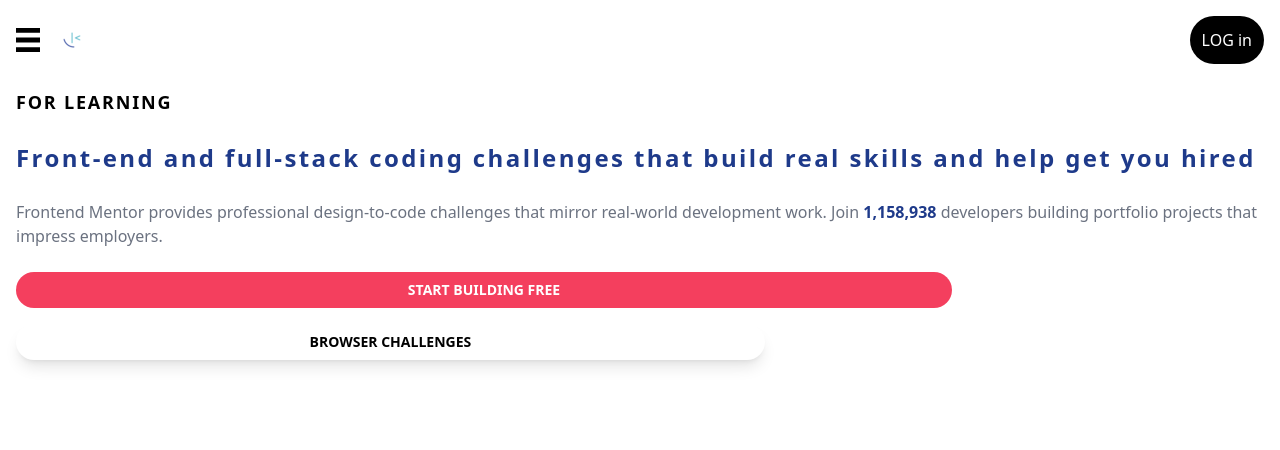
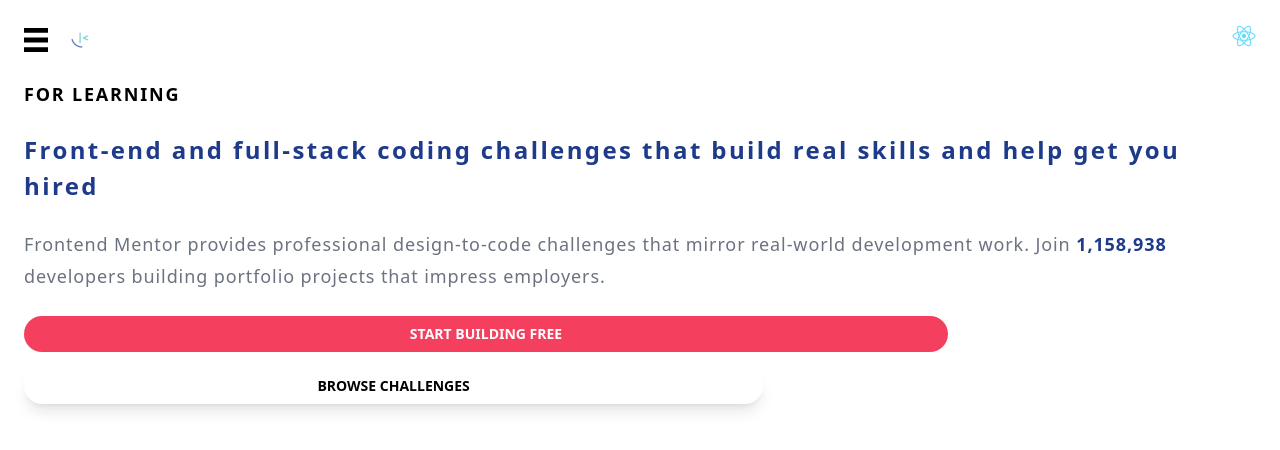
Before and after one commit to karma-code85/frontend-mentor-dashboard-with-full-functionl, a React (Create React App) app: page / in a window 1280 px wide. Shown: the top 450 px of the page. Built offline with nearby package versions, Linux system fonts and the light colour scheme.

Commit message:
dropdown code for nav

```diff
--- a/src/App.jsx
+++ b/src/App.jsx
@@ -3,16 +3,18 @@
 
 
 export default function App(){
+  const [isOpen , setIsOpen]=useState(false)
+
   return(
-    <div className="min-h-screen max-sm p-4 space-y-6 ">
+    <div className="min-h-screen max-sm space-y-6 p-6">
       <Nav/>
       <div className="space-y-6">
       <h1 className="font-semibold text-lg tracking-widest">FOR LEARNING</h1>
       <p className="font-semibold text-2xl text-blue-900 tracking-widest leading-9 ">Front-end and full-stack coding challenges that build real skills and help get you hired</p>
-      <p className="text-gray-500">Frontend Mentor provides professional design-to-code challenges that mirror real-world development work. Join <span className="text-blue-900 font-bold">1,158,938</span> developers building portfolio projects that impress employers.</p>
+      <p className="text-gray-500 tracking-wider leading-8 text-lg">Frontend Mentor provides professional design-to-code challenges that mirror real-world development work. Join <span className="text-blue-900 font-bold">1,158,938</span> developers building portfolio projects that impress employers.</p>
       <div className="flex flex-col  space-y-4">
         <button className="text-white p-2 font-bold text-sm bg-rose-500 rounded-full w-3/4 text-center">START BUILDING FREE</button>
-        <button className="font-bold w-3/5 bg-white shadow-lg  text-sm rounded-full p-2 text-center">BROWSER CHALLENGES</button>
+        <button className="font-bold w-3/5 bg-white shadow-lg  text-sm rounded-full p-2 text-center">BROWSE CHALLENGES</button>
       </div>
       </div>
 
--- a/src/components/Nav.jsx
+++ b/src/components/Nav.jsx
@@ -1,14 +1,60 @@
 import { useState } from "react";
 
 export default function Nav(){
+    const [isOpen , setIsOpen]=useState(false)
+    const [isOpenIcon ,setIsOpenIcon]=useState(false)
+
+
   return(
-    <div className="flex justify-between">
-      <div className="flex gap-4 justify-center items-center">
-        <img src="./images/icon-menu.svg" alt="" className="brightness-0 size-6"/>
+    <div className="flex justify-between ">
+      <div className="flex gap-4  items-center relative w-full">
+        {isOpen?(
+          <img src="./images/icon-close.svg" alt=""  className="brightness-0 size-6"
+          onClick={()=>setIsOpen(false)}
+          />
+        ):(
+          <img src="./images/icon-menu.svg" alt="" className="brightness-0 size-6 cursor-pointer" onClick={()=>setIsOpen(!isOpen)}/>
+        )}
+
+
+        <div className="absolute  top-full w-full z-20 mt-4 w-full">
+        {isOpen &&(
+          <div className=" bg-white shadow-lg p-4 space-y-4  ">
+            <div className="flex justify-between items-center" onClick={()=>setIsOpenIcon(!isOpenIcon)}>
+            <p>EXPLORE</p>
+            <svg xmlns="http://www.w3.org/2000/svg" width="24" height="24" viewBox="0 0 24 24" fill="none" stroke="currentColor" stroke-width="2" stroke-linecap="round" stroke-linejoin="round" class="lucide lucide-chevron-right-icon lucide-chevron-right"><path d="m9 18 6-6-6-6"/></svg>
+            </div>
+            {isOpenIcon&&(
+              <div className="p-4 list-none space-y-4">
+                <li>
+                  LEARNAING PATH
+                  </li>
+                <li>CHALLENGES</li>
+                <li>SOLUTIONS</li>
+                <li>ARICALS</li>
+                <li>GUIDES</li>
+              </div>
+            )}
+
+            <div className=" flex justify-between items-center" onClick={()=>setIsOpenIcon(!isOpenIcon)}>
+            <p>FOR COMPANIES</p>
+            <svg xmlns="http://www.w3.org/2000/svg" width="24" height="24" viewBox="0 0 24 24" fill="none" stroke="currentColor" stroke-width="2" stroke-linecap="round" stroke-linejoin="round" class="lucide lucide-chevron-right-icon lucide-chevron-right"><path d="m9 18 6-6-6-6"/></svg>
+            </div>
+            {isOpenIcon &&(
+              <div className="p-4 list-none space-y-4">
+                <li>HIRE DEVELOPERS</li>
+                <li>TRAIN DEVELOPERS</li>
+              </div>
+            )}
+            <p>UNLOCK <span>PRO</span></p>
+
+          </div>
+        )}
+        </div>
         <img src="./images/favicon-32x32.png" alt="" />
       </div>
-      <button className="p-3 bg-black text-white rounded-full ">
-        LOG in
+      <button className="size-6 rounded-full ">
+       <img src="/logo192.png" alt="" />
       </button>
     </div>
   )
```
